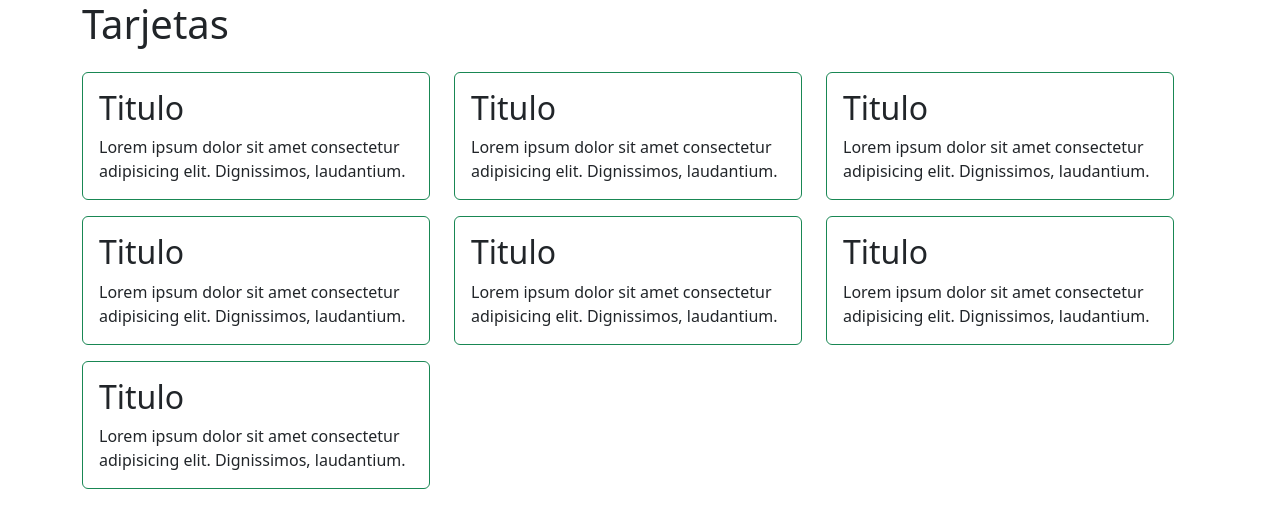
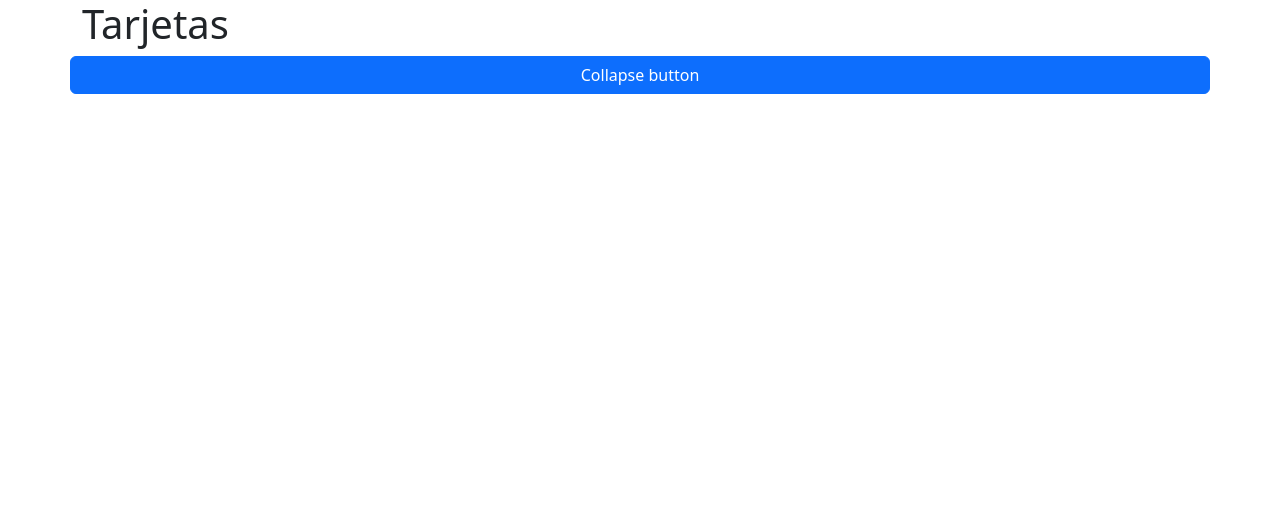
Before and after one commit to Daniel-Sanchez-111/CSS, a PHP site: page / in a window 1280 px wide. Shown: the top 528 px of the page. Run offline with PHP 8.4, Linux system fonts and the light colour scheme.

Commit message:
collapse

```diff
--- a/index.php
+++ b/index.php
@@ -25,78 +25,16 @@
     <div class="container">
         <div class="row row-cols-1">
             <h1>Tarjetas</h1>
-            <div class="row row-cols-3 row-cols-auto">
+            <!-- Boton -->
+            <button class="btn btn-primary" data-bs-toggle="collapse" aria-expanded="false" aria-controls="contenido1" data-bs-target="#contenido1">
+                Collapse button
+            </button>
 
-                <div class="col mt-3">
-                    <div class="card border-success">
-                        <div class="card-body ">
-                            <h2 class="card-title">Titulo</h2>
-                            <p class="card-text">Lorem ipsum dolor sit amet consectetur adipisicing elit. Dignissimos, laudantium.</p>
-
-                        </div>
-                    </div>
+            <!-- Contenido -->
+            <div class="collapse" id="contenido1">
+                <div class="card card-body">
+                    Contenido a mostrar
                 </div>
-
-                <div class="col mt-3">
-                    <div class="card border-success">
-                        <div class="card-body ">
-                            <h2 class="card-title">Titulo</h2>
-                            <p class="card-text">Lorem ipsum dolor sit amet consectetur adipisicing elit. Dignissimos, laudantium.</p>
-
-                        </div>
-                    </div>
-                </div>
-
-                <div class="col mt-3">
-                    <div class="card border-success">
-                        <div class="card-body ">
-                            <h2 class="card-title">Titulo</h2>
-                            <p class="card-text">Lorem ipsum dolor sit amet consectetur adipisicing elit. Dignissimos, laudantium.</p>
-
-                        </div>
-                    </div>
-                </div>
-
-                <div class="col mt-3">
-                    <div class="card border-success">
-                        <div class="card-body ">
-                            <h2 class="card-title">Titulo</h2>
-                            <p class="card-text">Lorem ipsum dolor sit amet consectetur adipisicing elit. Dignissimos, laudantium.</p>
-
-                        </div>
-                    </div>
-                </div>
-
-                <div class="col mt-3">
-                    <div class="card border-success">
-                        <div class="card-body ">
-                            <h2 class="card-title">Titulo</h2>
-                            <p class="card-text">Lorem ipsum dolor sit amet consectetur adipisicing elit. Dignissimos, laudantium.</p>
-
-                        </div>
-                    </div>
-                </div>
-
-                <div class="col mt-3">
-                    <div class="card border-success">
-                        <div class="card-body ">
-                            <h2 class="card-title">Titulo</h2>
-                            <p class="card-text">Lorem ipsum dolor sit amet consectetur adipisicing elit. Dignissimos, laudantium.</p>
-
-                        </div>
-                    </div>
-                </div>
-
-                <div class="col mt-3">
-                    <div class="card border-success">
-                        <div class="card-body ">
-                            <h2 class="card-title">Titulo</h2>
-                            <p class="card-text">Lorem ipsum dolor sit amet consectetur adipisicing elit. Dignissimos, laudantium.</p>
-
-                        </div>
-                    </div>
-                </div>
-
             </div>
         </div>
     </div>
```
